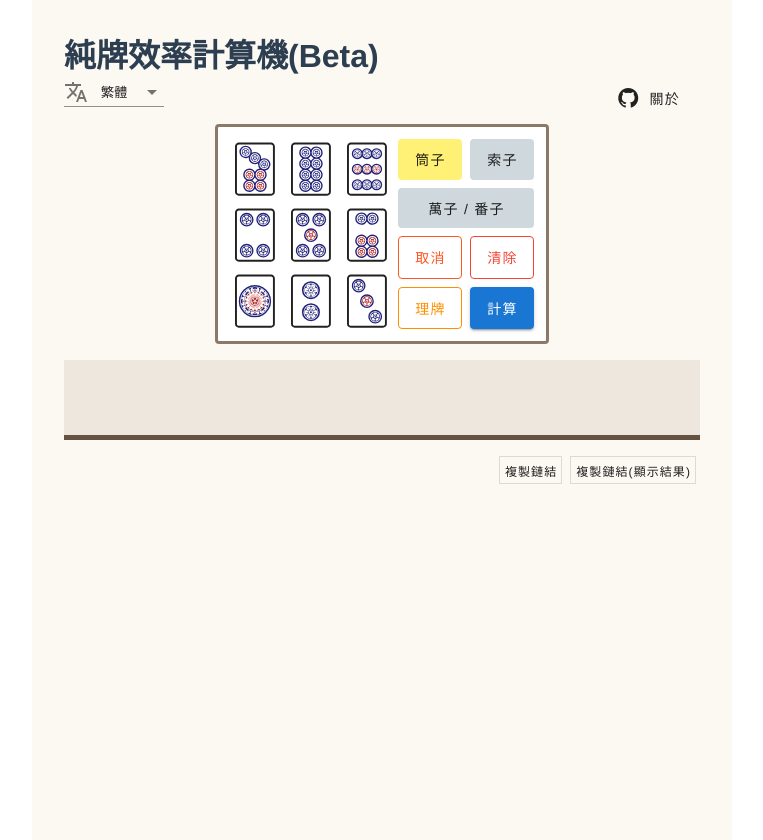
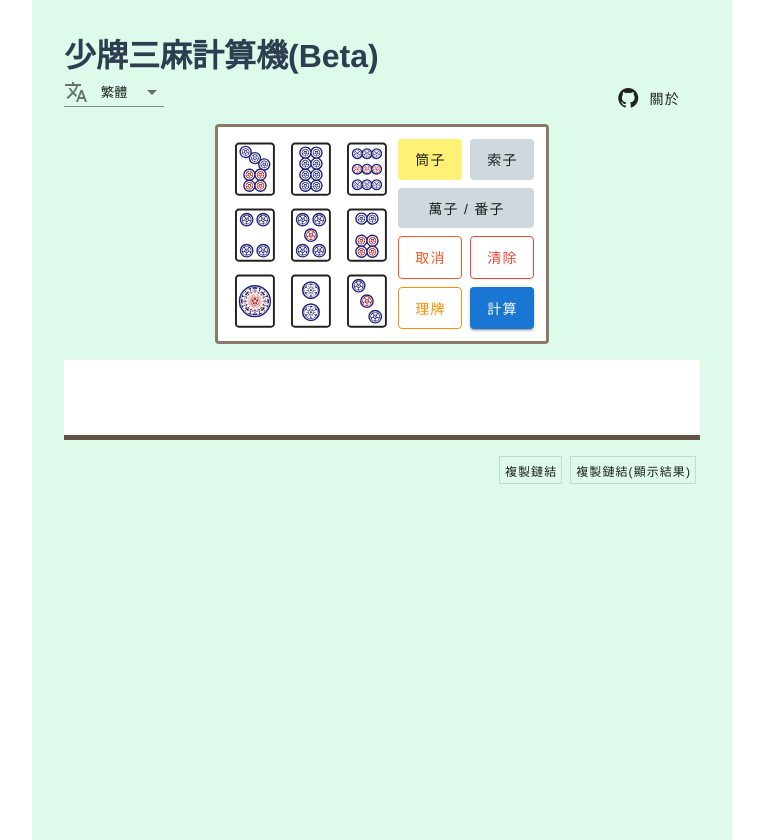
Before and after one commit to garyleung142857/cal-shanten-beta, a Vue app: page / in a window 1280 px wide. Shown: the whole page, without its empty margins (258-1021 px from the left). Built offline with nearby package versions, Linux system fonts and the light colour scheme.

Commit message:
feature: update title and colors

```diff
--- a/src/App.vue
+++ b/src/App.vue
@@ -8,13 +8,12 @@
   export default{
     name: 'App',
     metaInfo: {
-      title: '純牌效率計算機(Beta)',
+      title: '少牌三麻計數機',
       meta: [
         {
           name: 'description',
-          content: '分析麻雀牌效、向聽、入章、及改良。支援日本麻雀、國標麻雀、港式台灣牌、及多種牌例。'
-            + 'Online tool for analyzing Mahjong tile-efficiency with shanten, tile-acceptance, and improvements. '
-            + 'Support Riichi, MCR, HK style Taiwan and many other variants. '
+          content: '少牌三麻：分析麻雀牌效、向聽、入章、及改良。'
+            + 'Short Tile Sanma: Online tool for analyzing Mahjong tile-efficiency with shanten, tile-acceptance, and improvements. '
         }
       ]
     }
@@ -27,7 +26,7 @@
     -webkit-font-smoothing: antialiased;
     -moz-osx-font-smoothing: grayscale;
     color: #2c3e50;
-    background-color: rgb(252, 249, 243);
+    background-color: rgb(222, 250, 234);
     padding: 20px;
     height: '100vh';
     max-width: 700px;
--- a/src/components/TileHand.vue
+++ b/src/components/TileHand.vue
@@ -36,7 +36,7 @@
     align-items: center;
     border-top: 5px transparent solid;
     border-bottom: 5px rgb(100, 83, 67) solid;
-    background-color: rgb(238, 231, 222);
+    background-color: #FFFFFF;
     line-height: 1.15;
   }
   .hand-tile:hover{
--- a/src/lang/en.js
+++ b/src/lang/en.js
@@ -1,6 +1,6 @@
 const en = {
   msg: {
-    title: 'Tile Efficiency Calculator (Beta)',
+    title: 'Short-Tile Sanma Calculator',
     about: 'About',
     copyLink: 'Copy Link',
     copyLinkWithResult: 'Copy Link w/ result',
--- a/src/lang/tc.js
+++ b/src/lang/tc.js
@@ -1,6 +1,6 @@
 const tc = {
   msg: {
-    title: '純牌效率計算機(Beta)',
+    title: '少牌三麻計算機(Beta)',
     about: '關於',
     copyLink: '複製鏈結',
     copyLinkWithResult: '複製鏈結(顯示結果)',
```
